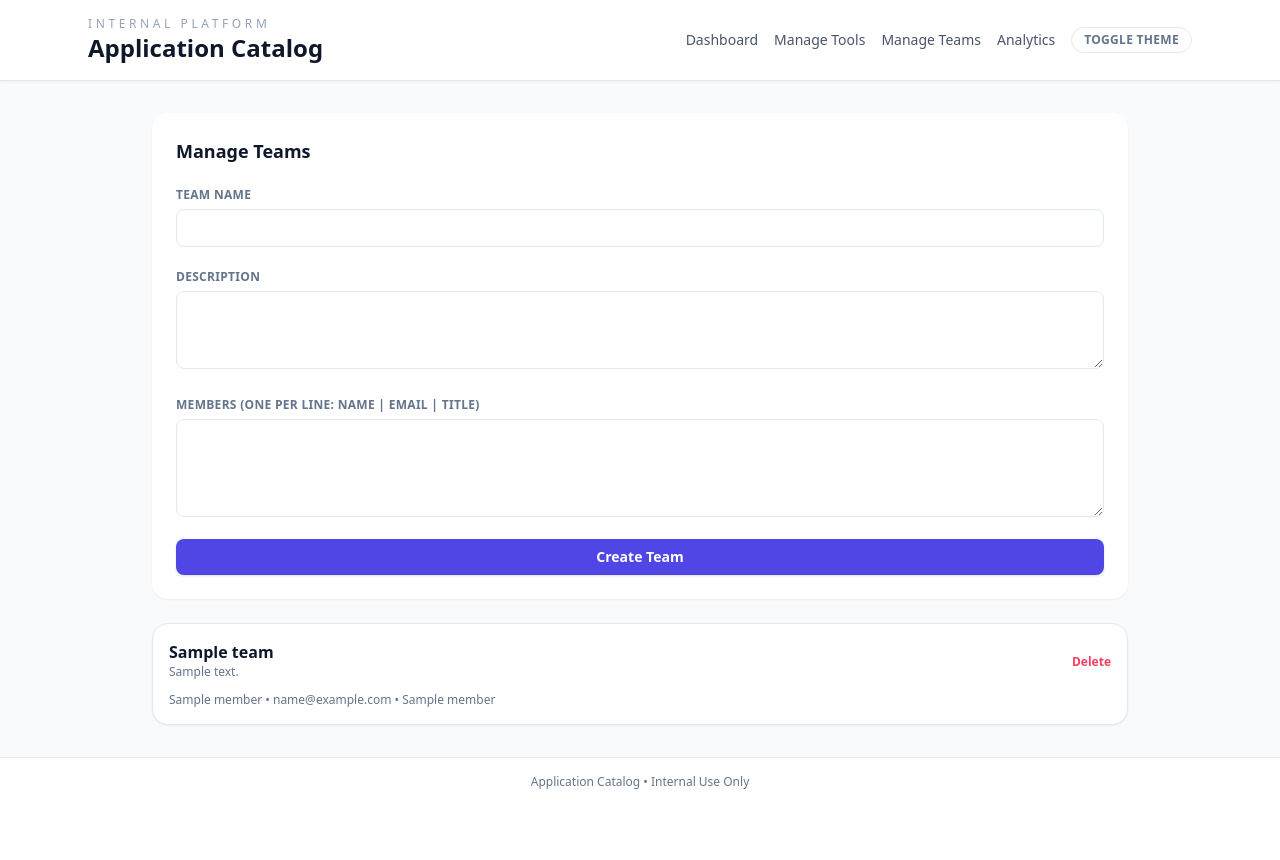
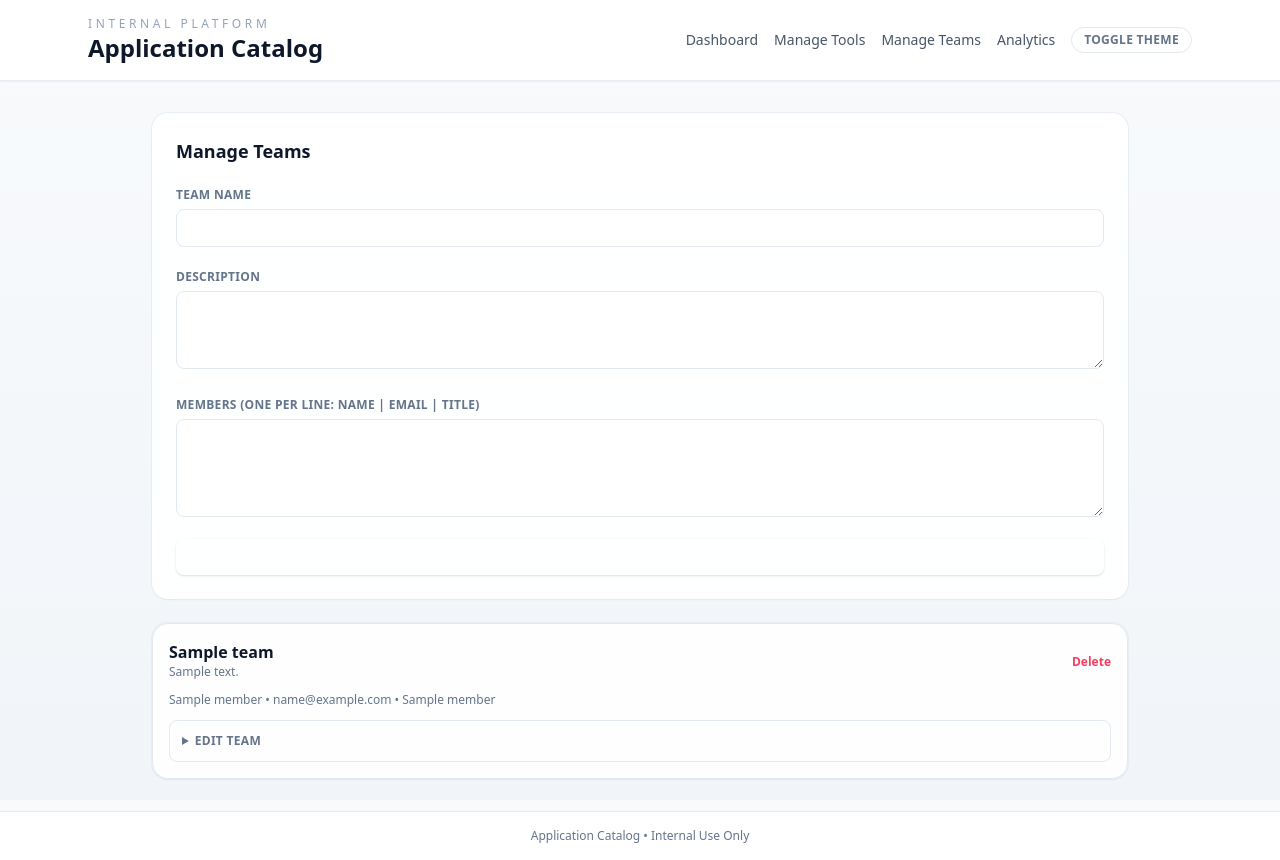
Before and after one commit to marcisgi/OnboardingTool, a FastAPI app: template ui/app/templates/manage_teams.html in a window 1280 px wide. Before the commit the page ends 789 px from the top, so only its background shows below. Run offline with FastAPI, Linux system fonts and the light colour scheme; the template is opened without the code that fills it: most values are stand-ins (such as "Sample title", 1, 10 or a date in 2020); some libraries are stand-ins or nearby versions.

Commit message:
Refine base44 styling and management flows

```diff
--- a/ui/app/main.py
+++ b/ui/app/main.py
@@ -1,7 +1,7 @@
 from __future__ import annotations
 
 import os
-from typing import Any, Dict, Optional
+from typing import Any, Dict, List, Optional
 
 import httpx
 from fastapi import FastAPI, Form, Request
@@ -38,6 +38,37 @@ def _parse_owner_teams(value: str) -> list:
     return [int(item) for item in value.split(",") if item.strip().isdigit()]
 
 
+def _parse_members(value: str) -> List[Dict[str, Optional[str]]]:
+    parsed_members = []
+    if not value:
+        return parsed_members
+    for line in value.splitlines():
+        parts = [part.strip() for part in line.split("|")]
+        if len(parts) >= 2:
+            parsed_members.append(
+                {
+                    "name": parts[0],
+                    "email": parts[1],
+                    "title": parts[2] if len(parts) > 2 else None,
+                }
+            )
+    return parsed_members
+
+
+def _extract_error_message(response: httpx.Response, fallback: str) -> str:
+    try:
+        payload = response.json()
+    except ValueError:
+        return fallback
+    if isinstance(payload, dict):
+        detail = payload.get("detail")
+        if isinstance(detail, list):
+            return " ".join(item.get("msg", "") for item in detail if isinstance(item, dict)).strip() or fallback
+        if isinstance(detail, str):
+            return detail
+    return fallback
+
+
 @app.get("/", response_class=HTMLResponse)
 async def dashboard(request: Request, search: Optional[str] = None, category: Optional[str] = None, status: Optional[str] = None):
     response = await bff_request("GET", "/tools", params={"search": search, "category": category, "status": status})
@@ -63,6 +94,10 @@ async def tool_detail(request: Request, tool_id: int):
     if response.status_code != 200:
         return templates.TemplateResponse("not_found.html", {"request": request}, status_code=404)
     tool = response.json()
+    teams_response = await bff_request("GET", "/teams")
+    teams = teams_response.json() if teams_response.status_code == 200 else []
+    team_lookup = {team["id"]: team["name"] for team in teams}
+    owner_team_names = [team_lookup.get(team_id, f"Team {team_id}") for team_id in tool.get("owner_teams", [])]
     await bff_request(
         "POST",
         "/tool_access",
@@ -70,7 +105,7 @@ async def tool_detail(request: Request, tool_id: int):
     )
     return templates.TemplateResponse(
         "tool_detail.html",
-        {"request": request, "tool": tool, "bff_url": BFF_URL},
+        {"request": request, "tool": tool, "bff_url": BFF_URL, "owner_team_names": owner_team_names},
     )
 
 
@@ -82,12 +117,13 @@ async def manage_tools(request: Request):
     teams = teams_response.json() if teams_response.status_code == 200 else []
     return templates.TemplateResponse(
         "manage_tools.html",
-        {"request": request, "tools": tools, "teams": teams},
+        {"request": request, "tools": tools, "teams": teams, "error_message": None},
     )
 
 
 @app.post("/manage/tools")
 async def create_tool(
+    request: Request,
     title: str = Form(...),
     category: str = Form(...),
     description: str = Form(""),
@@ -117,7 +153,16 @@ async def create_tool(
     }
     response = await bff_request("POST", "/tools", json=payload)
     if response.status_code != 200:
-        return RedirectResponse("/manage/tools?error=tool", status_code=303)
+        tools_response = await bff_request("GET", "/tools")
+        teams_response = await bff_request("GET", "/teams")
+        tools = tools_response.json() if tools_response.status_code == 200 else []
+        teams = teams_response.json() if teams_response.status_code == 200 else []
+        error_message = _extract_error_message(response, "Unable to create tool.")
+        return templates.TemplateResponse(
+            "manage_tools.html",
+            {"request": request, "tools": tools, "teams": teams, "error_message": error_message},
+            status_code=400,
+        )
     return RedirectResponse("/manage/tools", status_code=303)
 
 
@@ -129,6 +174,7 @@ async def delete_tool(tool_id: int):
 
 @app.post("/manage/tools/{tool_id}/edit")
 async def edit_tool(
+    request: Request,
     tool_id: int,
     title: str = Form(...),
     category: str = Form(...),
@@ -157,7 +203,18 @@ async def edit_tool(
         "sort_order": sort_order,
         "is_featured": bool(is_featured),
     }
-    await bff_request("PUT", f"/tools/{tool_id}", json=payload)
+    response = await bff_request("PUT", f"/tools/{tool_id}", json=payload)
+    if response.status_code != 200:
+        tools_response = await bff_request("GET", "/tools")
+        teams_response = await bff_request("GET", "/teams")
+        tools = tools_response.json() if tools_response.status_code == 200 else []
+        teams = teams_response.json() if teams_response.status_code == 200 else []
+        error_message = _extract_error_message(response, "Unable to update tool.")
+        return templates.TemplateResponse(
+            "manage_tools.html",
+            {"request": request, "tools": tools, "teams": teams, "error_message": error_message},
+            status_code=400,
+        )
     return RedirectResponse("/manage/tools", status_code=303)
 
 
@@ -180,31 +237,49 @@ async def import_logo(tool_id: int, logo_url: str = Form(...)):
 async def manage_teams(request: Request):
     response = await bff_request("GET", "/teams")
     teams = response.json() if response.status_code == 200 else []
-    return templates.TemplateResponse("manage_teams.html", {"request": request, "teams": teams})
+    return templates.TemplateResponse(
+        "manage_teams.html",
+        {"request": request, "teams": teams, "error_message": None},
+    )
 
 
 @app.post("/manage/teams")
-async def create_team(name: str = Form(...), description: str = Form(""), members: str = Form("")):
-    parsed_members = []
-    if members:
-        for line in members.splitlines():
-            parts = [part.strip() for part in line.split("|")]
-            if len(parts) >= 2:
-                parsed_members.append(
-                    {
-                        "name": parts[0],
-                        "email": parts[1],
-                        "title": parts[2] if len(parts) > 2 else None,
-                    }
-                )
-    payload = {"name": name, "description": description, "members": parsed_members}
-    await bff_request("POST", "/teams", json=payload)
+async def create_team(request: Request, name: str = Form(...), description: str = Form(""), members: str = Form("")):
+    payload = {"name": name, "description": description, "members": _parse_members(members)}
+    response = await bff_request("POST", "/teams", json=payload)
+    if response.status_code != 200:
+        teams_response = await bff_request("GET", "/teams")
+        teams = teams_response.json() if teams_response.status_code == 200 else []
+        error_message = _extract_error_message(response, "Unable to create team.")
+        return templates.TemplateResponse(
+            "manage_teams.html",
+            {"request": request, "teams": teams, "error_message": error_message},
+            status_code=400,
+        )
     return RedirectResponse("/manage/teams", status_code=303)
 
 
 @app.post("/manage/teams/{team_id}/delete")
 async def delete_team(team_id: int):
     await bff_request("DELETE", f"/teams/{team_id}")
+    return RedirectResponse("/manage/teams", status_code=303)
+
+
+@app.post("/manage/teams/{team_id}/edit")
+async def edit_team(
+    request: Request, team_id: int, name: str = Form(...), description: str = Form(""), members: str = Form("")
+):
+    payload = {"name": name, "description": description, "members": _parse_members(members)}
+    response = await bff_request("PUT", f"/teams/{team_id}", json=payload)
+    if response.status_code != 200:
+        teams_response = await bff_request("GET", "/teams")
+        teams = teams_response.json() if teams_response.status_code == 200 else []
+        error_message = _extract_error_message(response, "Unable to update team.")
+        return templates.TemplateResponse(
+            "manage_teams.html",
+            {"request": request, "teams": teams, "error_message": error_message},
+            status_code=400,
+        )
     return RedirectResponse("/manage/teams", status_code=303)
 
 
--- a/ui/app/templates/analytics.html
+++ b/ui/app/templates/analytics.html
@@ -1,10 +1,10 @@
 {% extends "base.html" %}
 {% block content %}
 <section class="mx-auto w-full max-w-5xl px-6 py-8">
-  <div class="rounded-2xl bg-white p-6 shadow-sm dark:bg-slate-800">
+  <div class="rounded-2xl bg-white/90 p-6 shadow-sm ring-1 ring-slate-200/70 backdrop-blur dark:bg-slate-900/70 dark:ring-slate-800">
     <div class="flex items-center justify-between">
       <h2 class="text-lg font-semibold">Usage Analytics</h2>
-      <a id="refreshButton" href="/analytics" class="flex items-center gap-2 rounded-lg border border-slate-200 px-3 py-1 text-xs font-semibold text-slate-600 dark:border-slate-700 dark:text-slate-200">
+      <a id="refreshButton" href="/analytics" class="flex items-center gap-2 rounded-lg border border-slate-200 px-3 py-1 text-xs font-semibold text-slate-600 transition hover:border-base44-300 hover:text-base44-700 dark:border-slate-700 dark:text-slate-200">
         <span id="refreshLabel">Refresh</span>
         <span id="refreshSpinner" class="hidden h-3 w-3 animate-spin rounded-full border-2 border-slate-400 border-t-transparent"></span>
       </a>
--- a/ui/app/templates/base.html
+++ b/ui/app/templates/base.html
@@ -4,11 +4,33 @@
     <meta charset="UTF-8" />
     <meta name="viewport" content="width=device-width, initial-scale=1.0" />
     <title>Application Catalog</title>
+    <script>
+      tailwind.config = {
+        theme: {
+          extend: {
+            colors: {
+              base44: {
+                50: "#f2f6ff",
+                100: "#e4edff",
+                200: "#c9dbff",
+                300: "#a6c2ff",
+                400: "#7ea2ff",
+                500: "#4d7dff",
+                600: "#2f5cf4",
+                700: "#2346c9",
+                800: "#1f3aa2",
+                900: "#1d3380",
+              },
+            },
+          },
+        },
+      };
+    </script>
     <script src="https://cdn.tailwindcss.com"></script>
   </head>
-  <body class="min-h-full bg-slate-50 text-slate-900 dark:bg-slate-900 dark:text-slate-100">
+  <body class="min-h-full bg-gradient-to-b from-slate-50 to-slate-100 text-slate-900 dark:from-slate-950 dark:to-slate-900 dark:text-slate-100">
     <div class="flex min-h-screen flex-col">
-      <header class="border-b border-slate-200 bg-white shadow-sm dark:border-slate-700 dark:bg-slate-800">
+      <header class="border-b border-slate-200/80 bg-white/90 shadow-sm backdrop-blur dark:border-slate-800 dark:bg-slate-900/80">
         <div class="mx-auto flex w-full max-w-6xl items-center justify-between px-6 py-4">
           <div>
             <p class="text-xs uppercase tracking-[0.3em] text-slate-400">Internal Platform</p>
@@ -19,7 +41,7 @@
             <a class="font-medium text-slate-600 hover:text-slate-900 dark:text-slate-200" href="/manage/tools">Manage Tools</a>
             <a class="font-medium text-slate-600 hover:text-slate-900 dark:text-slate-200" href="/manage/teams">Manage Teams</a>
             <a class="font-medium text-slate-600 hover:text-slate-900 dark:text-slate-200" href="/analytics">Analytics</a>
-            <button id="themeToggle" class="rounded-full border border-slate-200 px-3 py-1 text-xs font-semibold uppercase tracking-wide text-slate-500 transition hover:border-slate-400 dark:border-slate-600 dark:text-slate-200">
+            <button id="themeToggle" class="rounded-full border border-slate-200 px-3 py-1 text-xs font-semibold uppercase tracking-wide text-slate-500 transition hover:border-base44-300 hover:text-base44-700 dark:border-slate-700 dark:text-slate-200">
               Toggle Theme
             </button>
           </nav>
@@ -28,7 +50,7 @@
       <main class="flex-1">
         {% block content %}{% endblock %}
       </main>
-      <footer class="border-t border-slate-200 bg-white py-4 text-center text-xs text-slate-500 dark:border-slate-700 dark:bg-slate-800">
+      <footer class="border-t border-slate-200 bg-white py-4 text-center text-xs text-slate-500 dark:border-slate-800 dark:bg-slate-900">
         Application Catalog • Internal Use Only
       </footer>
     </div>
--- a/ui/app/templates/manage_teams.html
+++ b/ui/app/templates/manage_teams.html
@@ -1,27 +1,32 @@
 {% extends "base.html" %}
 {% block content %}
 <section class="mx-auto w-full max-w-5xl px-6 py-8">
-  <div class="rounded-2xl bg-white p-6 shadow-sm dark:bg-slate-800">
+  {% if error_message %}
+  <div class="mb-6 rounded-2xl border border-rose-200 bg-rose-50 px-4 py-3 text-sm text-rose-700 shadow-sm">
+    {{ error_message }}
+  </div>
+  {% endif %}
+  <div class="rounded-2xl bg-white/90 p-6 shadow-sm ring-1 ring-slate-200/70 backdrop-blur dark:bg-slate-900/70 dark:ring-slate-800">
     <h2 class="text-lg font-semibold">Manage Teams</h2>
     <form class="mt-4 grid gap-4" method="post" action="/manage/teams">
       <div>
         <label class="text-xs font-semibold uppercase tracking-wide text-slate-500">Team Name</label>
-        <input name="name" required class="mt-1 w-full rounded-lg border border-slate-200 bg-white px-3 py-2 text-sm dark:border-slate-600 dark:bg-slate-900" />
+        <input name="name" required class="mt-1 w-full rounded-lg border border-slate-200 bg-white px-3 py-2 text-sm focus:border-base44-500 focus:outline-none focus:ring-1 focus:ring-base44-500 dark:border-slate-700 dark:bg-slate-900" />
       </div>
       <div>
         <label class="text-xs font-semibold uppercase tracking-wide text-slate-500">Description</label>
-        <textarea name="description" rows="3" class="mt-1 w-full rounded-lg border border-slate-200 bg-white px-3 py-2 text-sm dark:border-slate-600 dark:bg-slate-900"></textarea>
+        <textarea name="description" rows="3" class="mt-1 w-full rounded-lg border border-slate-200 bg-white px-3 py-2 text-sm focus:border-base44-500 focus:outline-none focus:ring-1 focus:ring-base44-500 dark:border-slate-700 dark:bg-slate-900"></textarea>
       </div>
       <div>
         <label class="text-xs font-semibold uppercase tracking-wide text-slate-500">Members (one per line: name | email | title)</label>
-        <textarea name="members" rows="4" class="mt-1 w-full rounded-lg border border-slate-200 bg-white px-3 py-2 text-sm dark:border-slate-600 dark:bg-slate-900"></textarea>
+        <textarea name="members" rows="4" class="mt-1 w-full rounded-lg border border-slate-200 bg-white px-3 py-2 text-sm focus:border-base44-500 focus:outline-none focus:ring-1 focus:ring-base44-500 dark:border-slate-700 dark:bg-slate-900"></textarea>
       </div>
-      <button class="rounded-lg bg-indigo-600 px-4 py-2 text-sm font-semibold text-white shadow hover:bg-indigo-700" type="submit">Create Team</button>
+      <button class="rounded-lg bg-base44-600 px-4 py-2 text-sm font-semibold text-white shadow hover:bg-base44-700" type="submit">Create Team</button>
     </form>
   </div>
   <div class="mt-6 grid gap-4">
     {% for team in teams %}
-    <div class="rounded-2xl border border-slate-200 bg-white p-4 shadow-sm dark:border-slate-700 dark:bg-slate-800">
+    <div class="rounded-2xl border border-slate-200 bg-white/90 p-4 shadow-sm ring-1 ring-slate-200/70 backdrop-blur dark:border-slate-700 dark:bg-slate-900/70 dark:ring-slate-800">
       <div class="flex items-center justify-between">
         <div>
           <p class="font-semibold">{{ team.name }}</p>
@@ -38,6 +43,16 @@
         <li>No members yet.</li>
         {% endfor %}
       </ul>
+      <details class="mt-3 rounded-lg border border-slate-200 p-3 text-xs dark:border-slate-700">
+        <summary class="cursor-pointer font-semibold uppercase tracking-wide text-slate-500">Edit Team</summary>
+        <form class="mt-3 grid gap-3" method="post" action="/manage/teams/{{ team.id }}/edit">
+          <input name="name" value="{{ team.name }}" class="w-full rounded-lg border border-slate-200 px-3 py-2 focus:border-base44-500 focus:outline-none focus:ring-1 focus:ring-base44-500 dark:border-slate-700 dark:bg-slate-900" />
+          <textarea name="description" rows="2" class="w-full rounded-lg border border-slate-200 px-3 py-2 focus:border-base44-500 focus:outline-none focus:ring-1 focus:ring-base44-500 dark:border-slate-700 dark:bg-slate-900">{{ team.description or '' }}</textarea>
+          <textarea name="members" rows="4" class="w-full rounded-lg border border-slate-200 px-3 py-2 focus:border-base44-500 focus:outline-none focus:ring-1 focus:ring-base44-500 dark:border-slate-700 dark:bg-slate-900">{% for member in team.members %}{{ member.name }} | {{ member.email }} | {{ member.title }}{% if not loop.last %}
+{% endif %}{% endfor %}</textarea>
+          <button class="rounded-lg bg-slate-900 px-3 py-1 text-xs font-semibold text-white dark:bg-slate-700" type="submit">Save</button>
+        </form>
+      </details>
     </div>
     {% else %}
     <p class="text-sm text-slate-500">No teams created yet.</p>
--- a/ui/app/templates/not_found.html
+++ b/ui/app/templates/not_found.html
@@ -1,10 +1,10 @@
 {% extends "base.html" %}
 {% block content %}
 <section class="mx-auto w-full max-w-4xl px-6 py-16 text-center">
-  <div class="rounded-2xl bg-white p-12 shadow-sm dark:bg-slate-800">
+  <div class="rounded-2xl bg-white/90 p-12 shadow-sm ring-1 ring-slate-200/70 backdrop-blur dark:bg-slate-900/70 dark:ring-slate-800">
     <h2 class="text-2xl font-semibold">Tool not found</h2>
     <p class="mt-2 text-sm text-slate-500">The tool you requested does not exist or was removed.</p>
-    <a href="/" class="mt-6 inline-block rounded-lg bg-indigo-600 px-4 py-2 text-sm font-semibold text-white shadow">Return to Dashboard</a>
+    <a href="/" class="mt-6 inline-block rounded-lg bg-base44-600 px-4 py-2 text-sm font-semibold text-white shadow">Return to Dashboard</a>
   </div>
 </section>
 {% endblock %}
```
Also changed, not shown: ui/app/templates/dashboard.html (+7 -7 lines), ui/app/templates/manage_tools.html (+30 -25 lines), ui/app/templates/tool_detail.html (+18 -6 lines).
